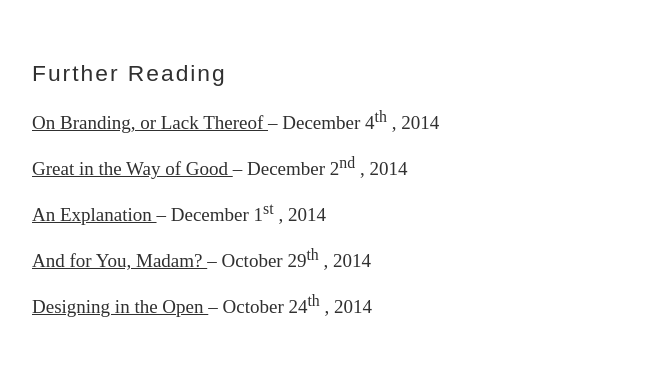
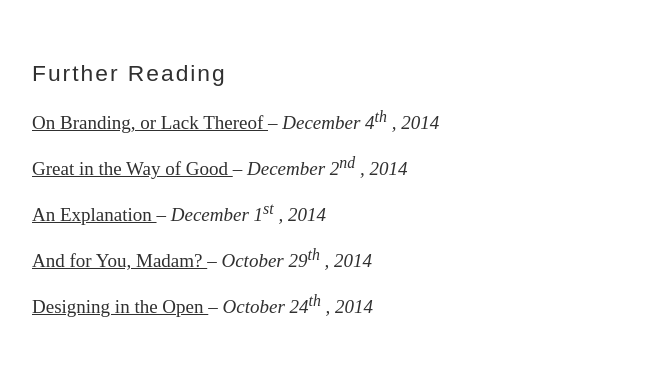
Before and after one commit to craigthomasfrost/cfdesigner.github.io, a Jekyll site: the page built from _posts/2014-10-24-designing-in-the-open.md, in a window 1280 px wide. Shown: the part 936-1315 px from the top of the page, without its empty margins (308-961 px from the left). Built offline with Jekyll 4.4.1, drawn with Linux system fonts in a browser that asks for light colours; nearby versions of some CDN libraries; Markdown is read by kramdown in place of the engine named in the settings.

Commit message:
Update post.html

```diff
--- a/_layouts/post.html
+++ b/_layouts/post.html
@@ -19,7 +19,7 @@
     <li>
         <a class="post-title" href="{{ BASE_PATH }}{{ post.url }}">
             <p>{{ post.title }}
-        </a> – {% assign d = post.date | date: "%-d"  %}
+        </a> – <em>{% assign d = post.date | date: "%-d"  %}
 {{ post.date | date: "%B" }}
 {% case d %}
         {% when '1' or '21' or '31' %}{{ d }}<sup>st</sup>
@@ -27,7 +27,7 @@
         {% when '3' or '23' %}{{ d }}<sup>rd</sup>
         {% else %}{{ d }}<sup>th</sup>
   {% endcase %},
-{{ post.date | date: "%Y" }}</p>
+{{ post.date | date: "%Y" }}</em></p>
 	{% endfor %}
 	</li>
 </ul>
```
